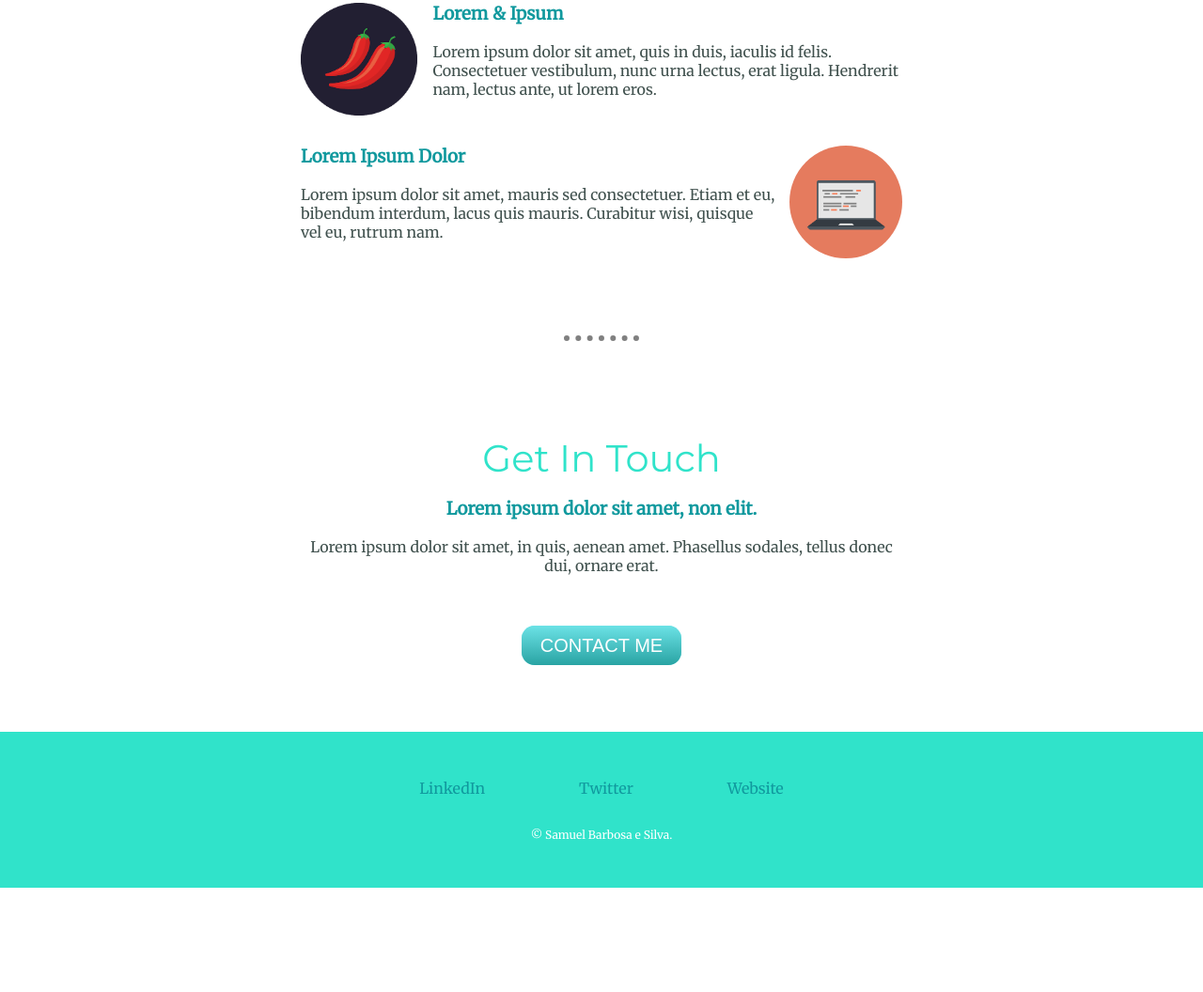
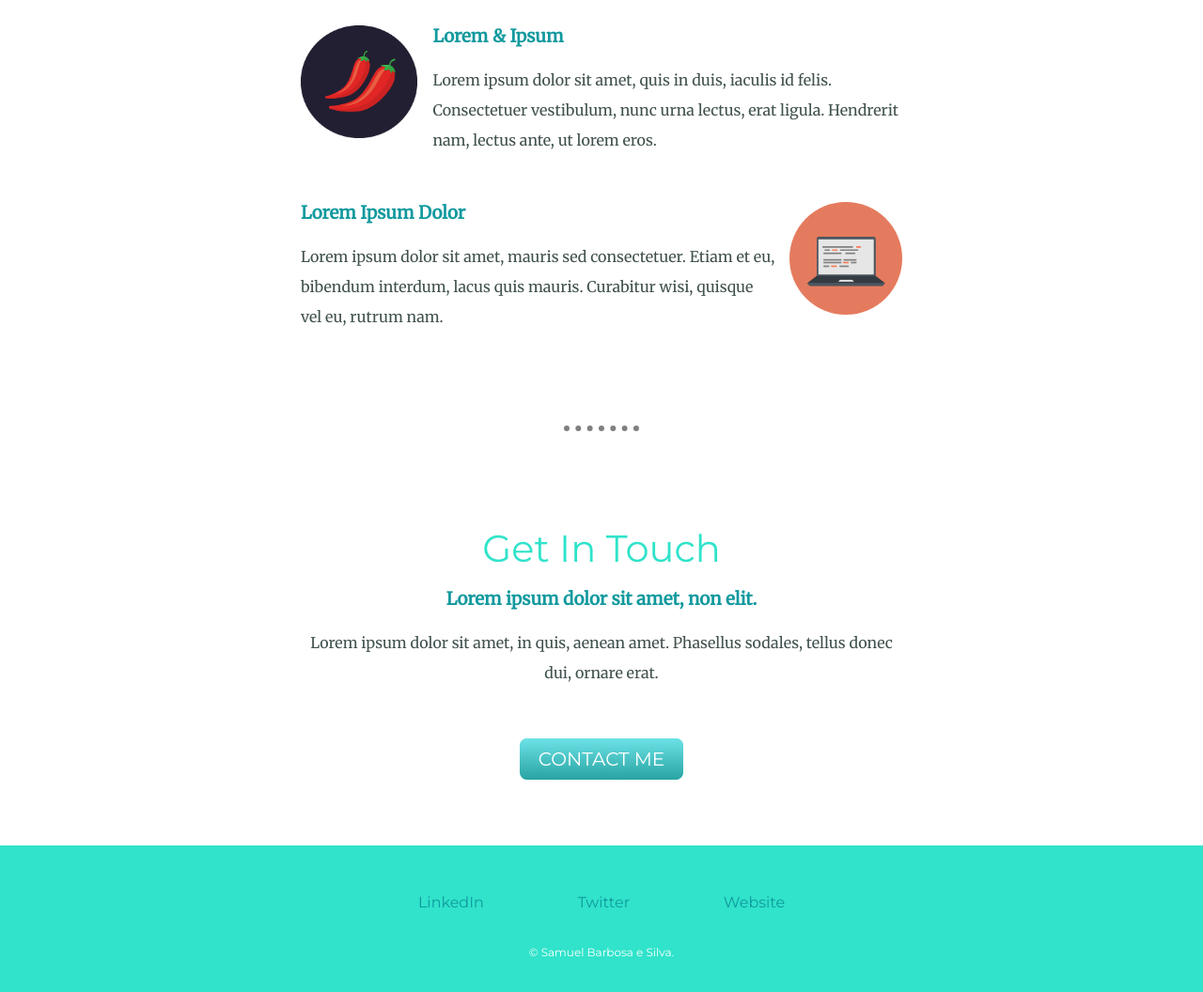
Before and after one commit to samubarbosa1/My-Site, a plain HTML site: page index.html in a window 1280 px wide. Shown: the part 1408-2464 px from the top of the page at 94% size. Before the commit the page ends 2353 px from the top, so only its background shows below. Drawn offline with Linux system fonts and the light colour scheme.

Commit message:
Font adjustment

```diff
--- a/css/styles.css
+++ b/css/styles.css
@@ -1,13 +1,12 @@
 body{
+    color: #40514E;
     margin: 0;
     text-align: center;
     font-family: 'Merriweather', serif;
-
 }
 p{
-    color: #40514E;
+    line-height: 2;
 }
-
 hr{
     border-color: grey;
     border-style: dotted none none;
@@ -66,10 +65,10 @@ h3{
     background-image: -ms-linear-gradient(top, #6ce2e6, #29a3a3);
     background-image: -o-linear-gradient(top, #6ce2e6, #29a3a3);
     background-image: linear-gradient(to bottom, #6ce2e6, #29a3a3);
-    -webkit-border-radius: 14;
-    -moz-border-radius: 14;
-    border-radius: 14px;
-    font-family: Arial;
+    -webkit-border-radius: 8;
+    -moz-border-radius: 8;
+    border-radius: 8px;
+    font-family: 'Montserrat', sans-serif;
     color: #ffffff;
     font-size: 20px;
     padding: 10px 20px 10px 20px;
@@ -86,12 +85,17 @@ h3{
     text-decoration: none;
   }
 .footer-link{
+    font-family: 'Montserrat', sans-serif;
     color: #11999E;
     padding: 0 3rem;
     margin: 30px 0;
     text-decoration: none;
 }
-.credits{
+.footer-link:hover{
+    color: white;
+}
+.copyright{
+    font-family: 'Montserrat', sans-serif;
     margin: 2rem auto 0 auto;
     font-size: 12px;
     color: white;
--- a/index.html
+++ b/index.html
@@ -53,7 +53,7 @@
         <a class="footer-link" target="_blank" href="https://www.linkedin.com/">LinkedIn</a>
         <a class="footer-link" target="_blank" href="https://twitter.com/">Twitter</a>
         <a class="footer-link" target="_blank" href="https://www.appbrewery.co/">Website</a>
-        <p class="credits">© Samuel Barbosa e Silva.</p>
+        <p class="copyright">© Samuel Barbosa e Silva.</p>
       </div>
 
 </body>
```
